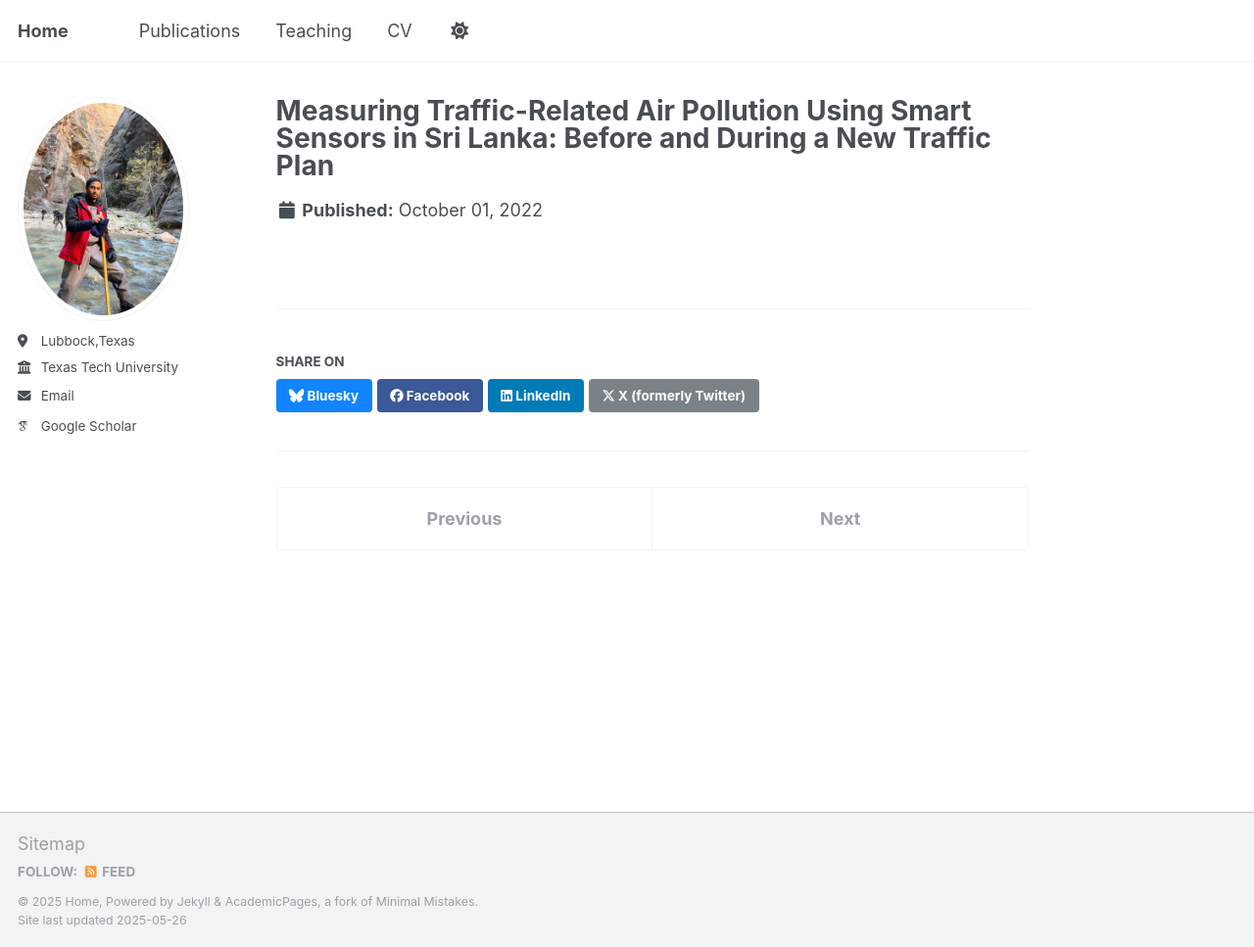
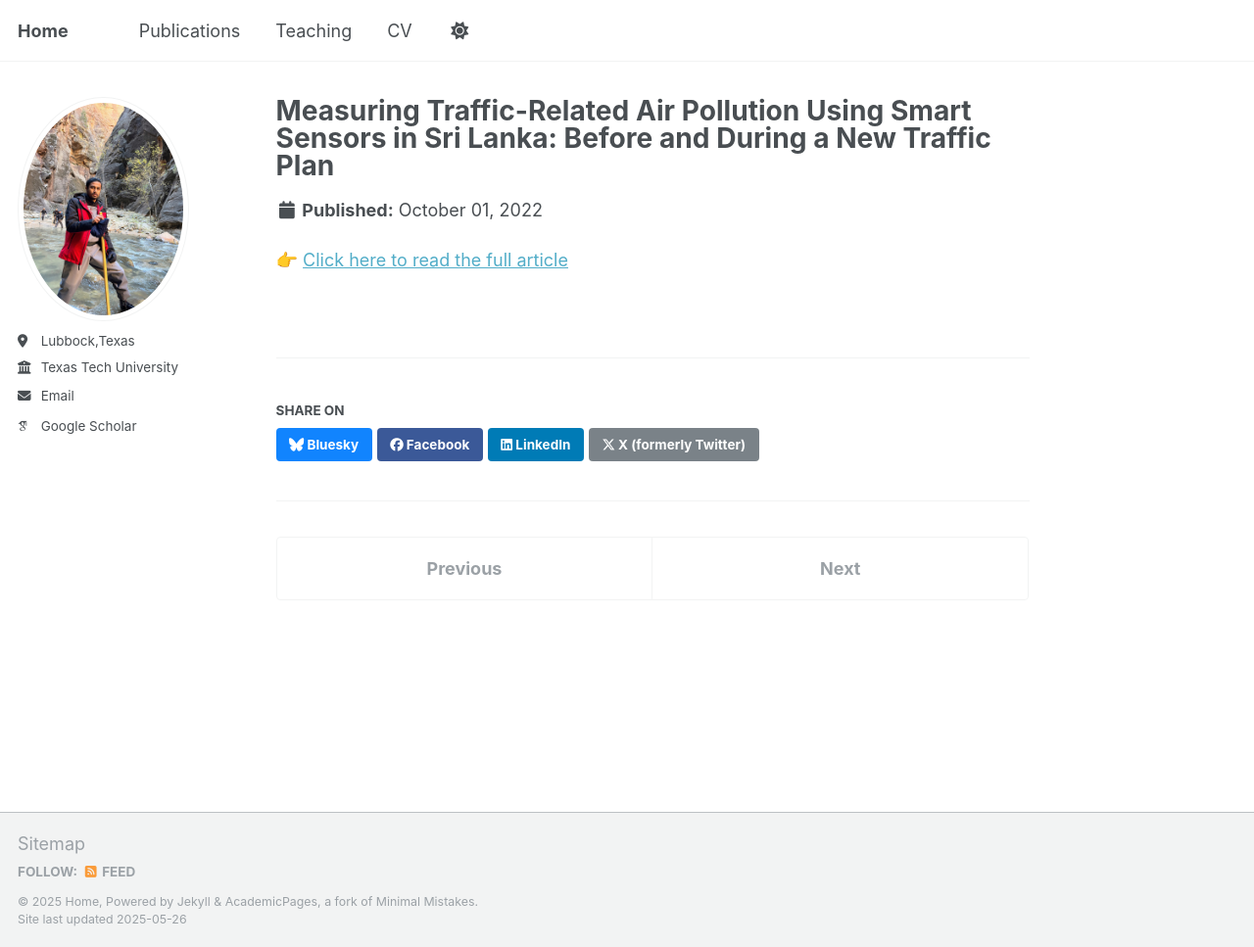
Before and after one commit to tmspriyankara/tmspriyankara.github.io, a Jekyll site: the page built from _publications/2022-smart-sensors-sri-lanka.md, in a window 1280 px wide and 967 px high. Shown: the whole window at 98% size. Built offline with Jekyll 4.4.1, drawn with Linux system fonts in a browser that asks for light colours; some web fonts are replaced.

Commit message:
Added link to 2022 smart sensor air pollution paper

```diff
--- a/_publications/2022-smart-sensors-sri-lanka.md
+++ b/_publications/2022-smart-sensors-sri-lanka.md
@@ -10,3 +10,4 @@ number: "3"
 pages: "27–36"
 category: manuscripts
 ---
+👉 <a href="https://ges.rgo.ru/jour/article/view/2603" target="_blank">Click here to read the full article</a>
```
